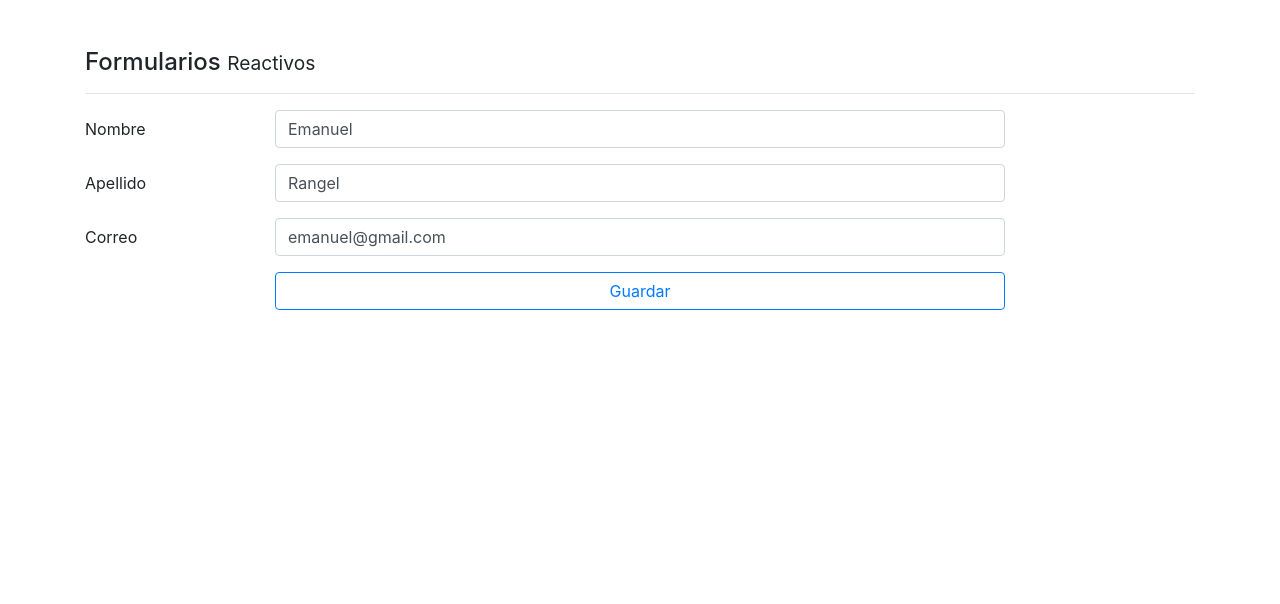
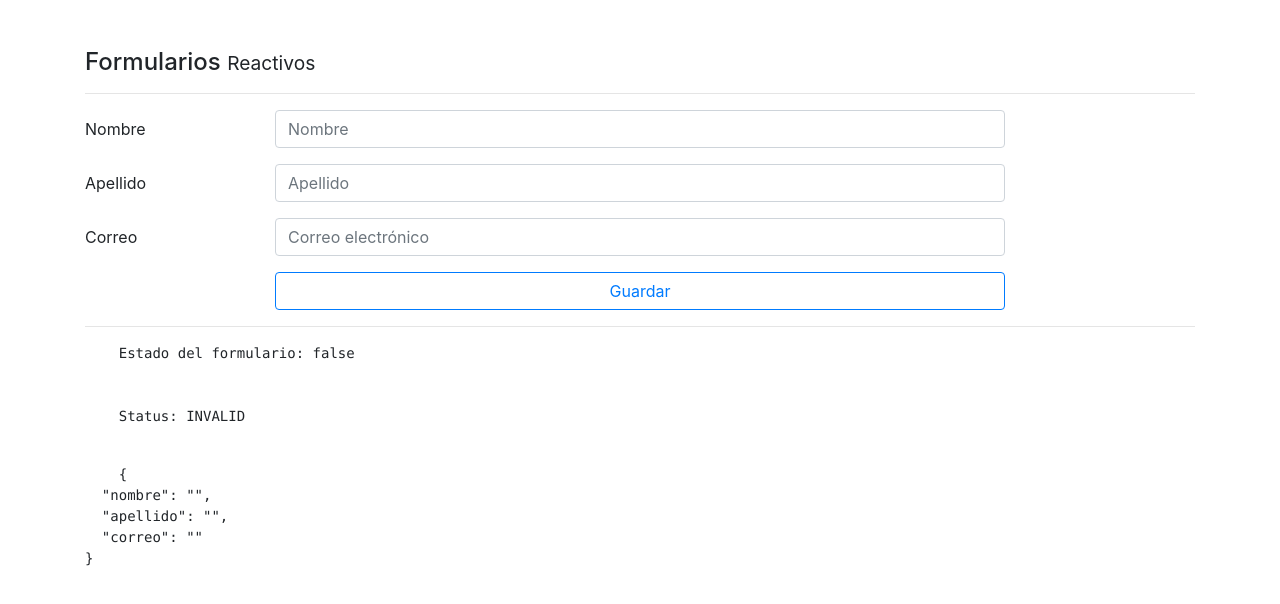
Before and after one commit to ERL151201/formularioapp, an Angular app: page /reactivo in a window 1280 px wide. Shown: the top 604 px of the page. Built offline with nearby package versions, Linux system fonts and the light colour scheme.

Commit message:
video 199

```diff
--- a/src/app/pages/reactive/reactive.component.html
+++ b/src/app/pages/reactive/reactive.component.html
@@ -42,3 +42,18 @@
     </div>
 
 </form>
+
+
+<hr>
+
+<pre>
+    Estado del formulario: {{forma.valid}}
+    <br>
+    Status: {{forma.status}}
+</pre>
+
+<pre>
+
+    {{forma.value | json}}
+
+</pre>
--- a/src/app/pages/reactive/reactive.component.ts
+++ b/src/app/pages/reactive/reactive.component.ts
@@ -1,5 +1,5 @@
 import { Component, OnInit } from '@angular/core';
-import { FormBuilder, FormGroup } from '@angular/forms';
+import { FormBuilder, FormGroup, Validators } from '@angular/forms';
 
 @Component({
   selector: 'app-reactive',
@@ -14,9 +14,9 @@
 
   this.crearFormulario();
     this.forma = this.fb.group({
-      nombre  : ['Emanuel'],
-      apellido: ['Rangel'],
-      correo  : ['emanuel@gmail.com'],
+      nombre  : ['', [Validators.required, Validators.minLength(5)]],
+      apellido: ['',Validators.required],
+      correo  : ['', [Validators.required, Validators.pattern('[a-z0-9._%+-]+@[a-z0-9.-]+\.[a-z]{2,3}$')] ],
     });
    }
 
```
